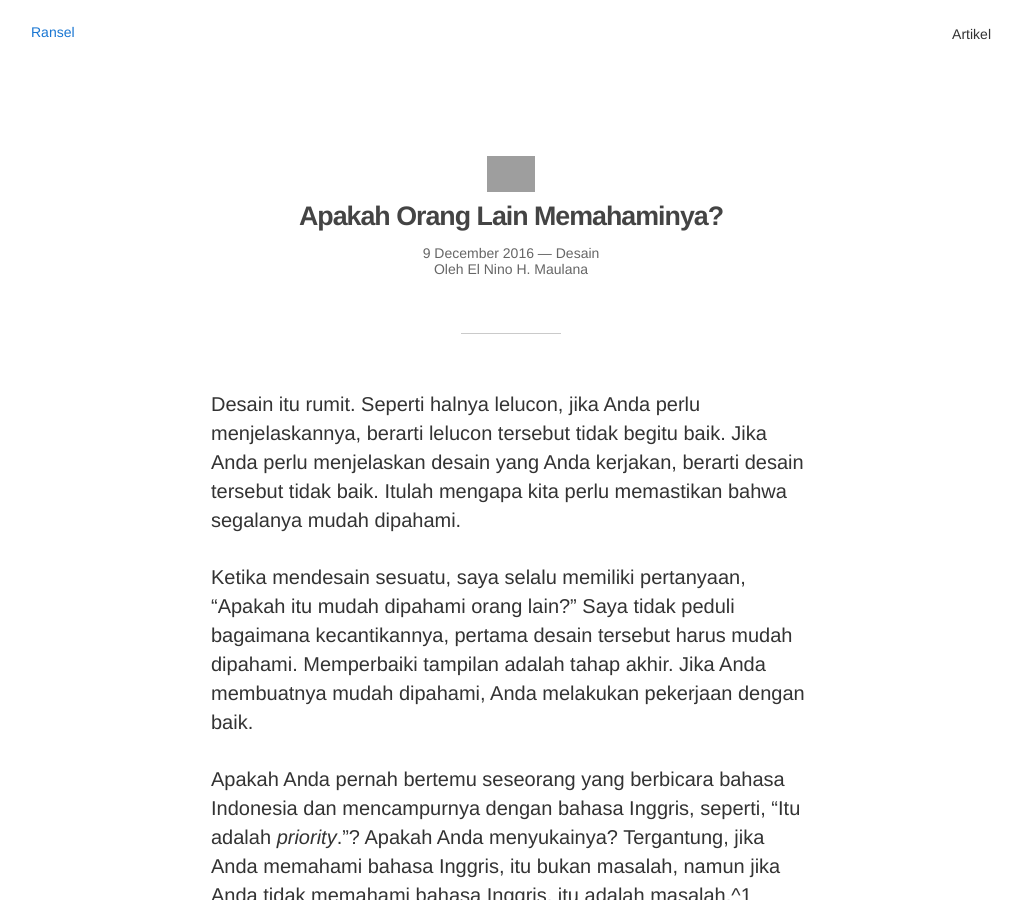
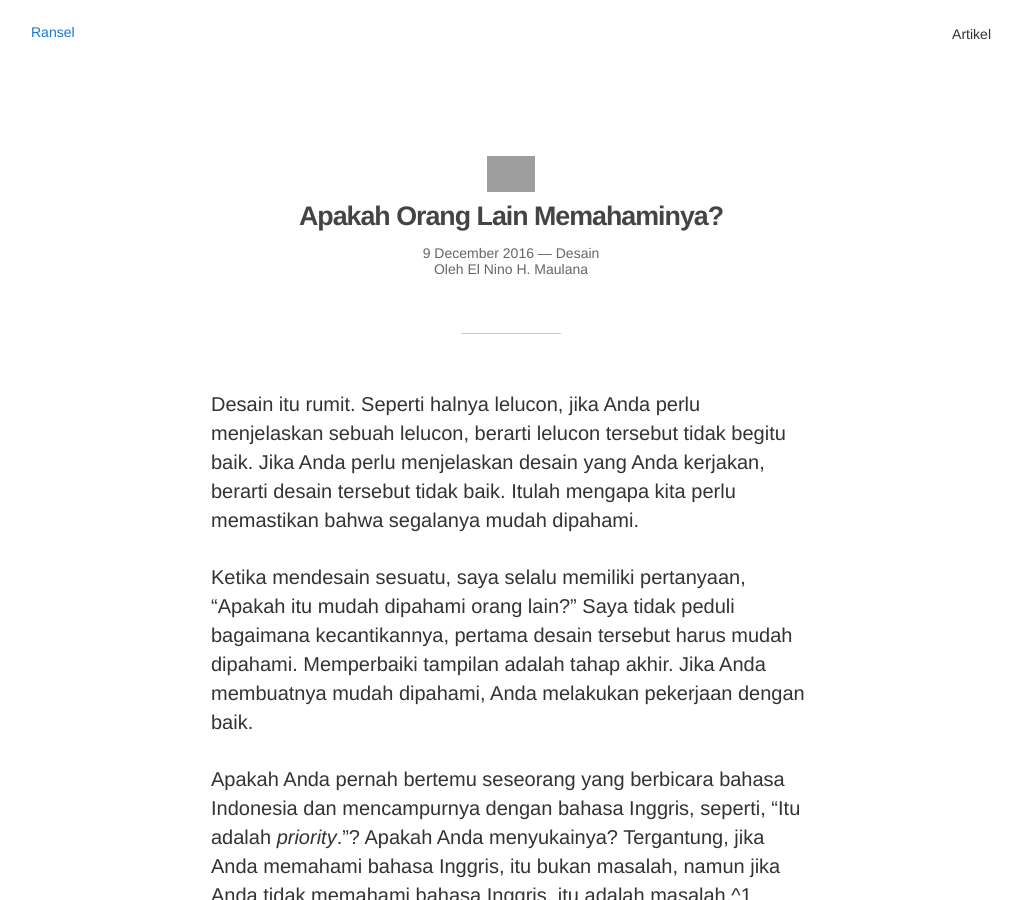
Before and after one commit to tertanda/rnsl.github.io, a Jekyll site: the page built from artikel/desain/_posts/2016-12-09-desain-yang-baik-mudah-dipahami.md, in a window 1280 px wide and 900 px high. Shown: the whole window, without its empty margins (129-1151 px from the left). Built offline with Jekyll 4.4.1, drawn with Linux system fonts in a browser that asks for light colours; grey boxes are pictures that could not be loaded.

Commit message:
Update 2016-12-09-desain-yang-baik-mudah-dipahami.md

```diff
--- a/artikel/desain/_posts/2016-12-09-desain-yang-baik-mudah-dipahami.md
+++ b/artikel/desain/_posts/2016-12-09-desain-yang-baik-mudah-dipahami.md
@@ -11,7 +11,7 @@ intro    : Seperti halnya lelucon, jika Anda perlu menjelaskannya, berarti leluc
 meta     : Desain yang baik mudah dipahami orang lain. Jika Anda mendesain sesuatu yang mudah dipahami, Anda melakukan pekerjaan dengan baik.
 ---
 
-Desain itu rumit. Seperti halnya lelucon, jika Anda perlu menjelaskannya, berarti lelucon tersebut tidak begitu baik. Jika Anda perlu menjelaskan desain yang Anda kerjakan, berarti desain tersebut tidak baik. Itulah mengapa kita perlu memastikan bahwa segalanya mudah dipahami.
+Desain itu rumit. Seperti halnya lelucon, jika Anda perlu menjelaskan sebuah lelucon, berarti lelucon tersebut tidak begitu baik. Jika Anda perlu menjelaskan desain yang Anda kerjakan, berarti desain tersebut tidak baik. Itulah mengapa kita perlu memastikan bahwa segalanya mudah dipahami.
 
 Ketika mendesain sesuatu, saya selalu memiliki pertanyaan, "Apakah itu mudah dipahami orang lain?" Saya tidak peduli bagaimana kecantikannya, pertama desain tersebut harus mudah dipahami. Memperbaiki tampilan adalah tahap akhir. Jika Anda membuatnya mudah dipahami, Anda melakukan pekerjaan dengan baik.
 
```
